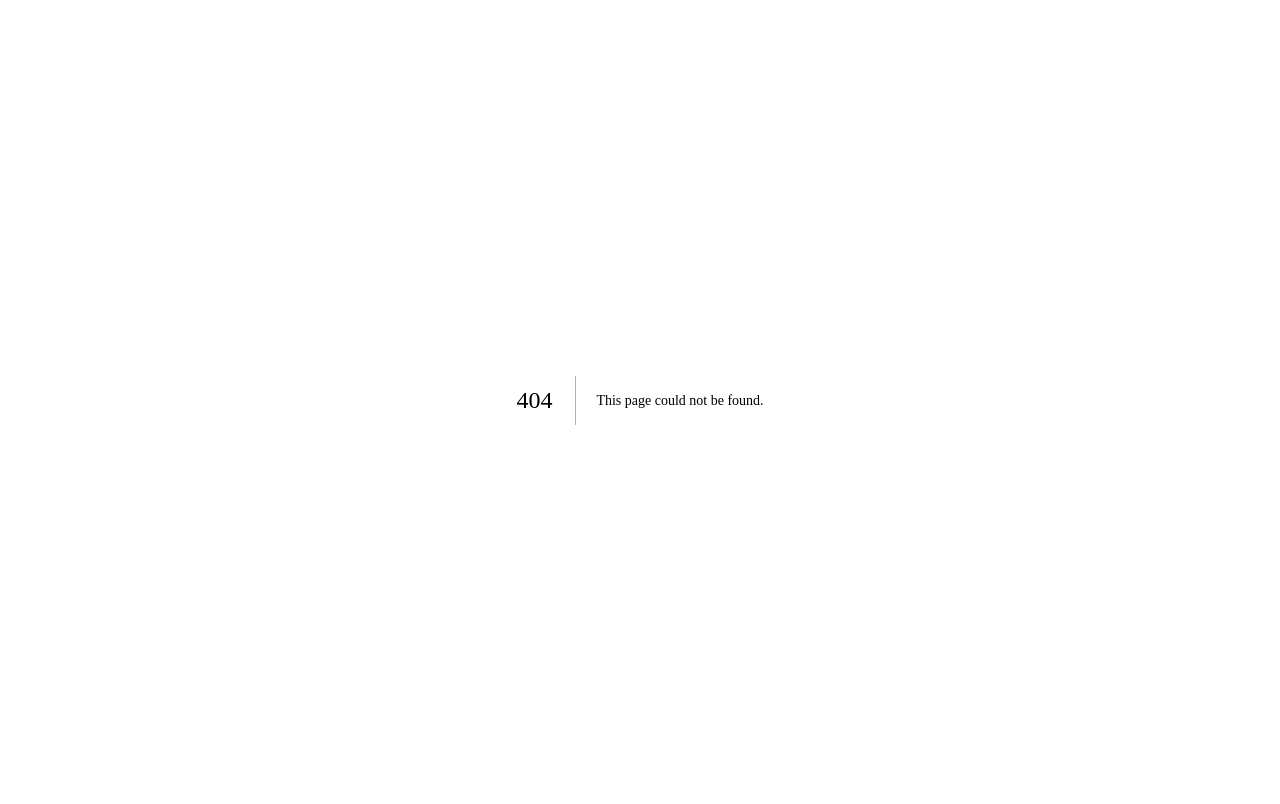
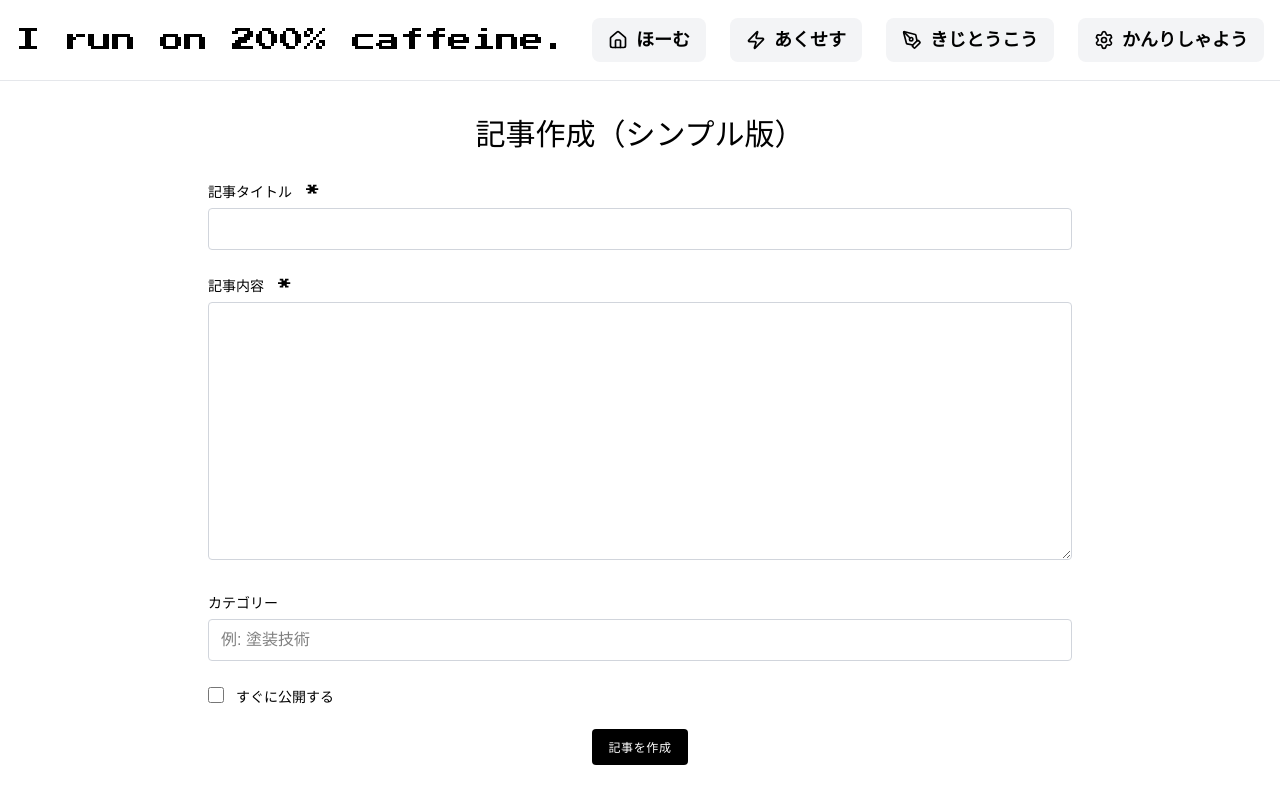
Before and after one commit to yuinukai/iro_ni_ikiru, a Next.js app: page /admin/simple in a window 1280 px wide. Before the commit this address had no page. Shown: the top 804 px of the page. Built offline with nearby package versions, Linux system fonts and the light colour scheme.

Commit message:
Add simple memory-based database for Vercel compatibility

```diff
--- /dev/null
+++ b/src/app/admin/simple/page.tsx
@@ -0,0 +1,148 @@
+'use client';
+
+import { useState } from 'react';
+import { motion } from 'framer-motion';
+import Navigation from '@/components/Navigation';
+
+export default function SimpleAdminPage() {
+  const [title, setTitle] = useState('');
+  const [content, setContent] = useState('');
+  const [category, setCategory] = useState('');
+  const [published, setPublished] = useState(false);
+  const [loading, setLoading] = useState(false);
+  const [message, setMessage] = useState('');
+
+  const handleSubmit = async (e: React.FormEvent) => {
+    e.preventDefault();
+
+    if (!title || !content) {
+      setMessage('タイトルと内容は必須です');
+      return;
+    }
+
+    setLoading(true);
+    setMessage('');
+
+    try {
+      const response = await fetch('/api/articles/simple', {
+        method: 'POST',
+        headers: { 'Content-Type': 'application/json' },
+        body: JSON.stringify({
+          title,
+          content,
+          category,
+          published
+        })
+      });
+
+      const data = await response.json();
+
+      if (response.ok) {
+        setMessage('記事を作成しました！');
+        // フォームをリセット
+        setTitle('');
+        setContent('');
+        setCategory('');
+        setPublished(false);
+      } else {
+        setMessage(`エラー: ${data.error}`);
+      }
+    } catch (error) {
+      setMessage(`エラー: ${error}`);
+    } finally {
+      setLoading(false);
+    }
+  };
+
+  return (
+    <>
+      <Navigation />
+      <main className="min-h-screen pt-20 pb-20 bg-white text-black">
+        <div className="container mx-auto px-4 py-8 max-w-4xl">
+          <motion.h1
+            className="text-3xl font-bold mb-8 press-start-2p-regular text-center"
+            initial={{ opacity: 0, y: -20 }}
+            animate={{ opacity: 1, y: 0 }}
+            transition={{ duration: 0.8 }}
+          >
+            記事作成（シンプル版）
+          </motion.h1>
+
+          {message && (
+            <div className={`mb-6 p-4 rounded ${message.includes('エラー') ? 'bg-red-100 text-red-700' : 'bg-green-100 text-green-700'} press-start-2p-regular text-sm`}>
+              {message}
+            </div>
+          )}
+
+          <form onSubmit={handleSubmit} className="space-y-6">
+            <div>
+              <label className="block text-sm font-bold mb-2 press-start-2p-regular">
+                記事タイトル *
+              </label>
+              <input
+                type="text"
+                value={title}
+                onChange={(e) => setTitle(e.target.value)}
+                className="w-full px-3 py-2 border border-gray-300 rounded focus:outline-none focus:border-black"
+                required
+              />
+            </div>
+
+            <div>
+              <label className="block text-sm font-bold mb-2 press-start-2p-regular">
+                記事内容 *
+              </label>
+              <textarea
+                value={content}
+                onChange={(e) => setContent(e.target.value)}
+                rows={10}
+                className="w-full px-3 py-2 border border-gray-300 rounded focus:outline-none focus:border-black"
+                required
+              />
+            </div>
+
+            <div>
+              <label className="block text-sm font-bold mb-2 press-start-2p-regular">
+                カテゴリー
+              </label>
+              <input
+                type="text"
+                value={category}
+                onChange={(e) => setCategory(e.target.value)}
+                className="w-full px-3 py-2 border border-gray-300 rounded focus:outline-none focus:border-black"
+                placeholder="例: 塗装技術"
+              />
+            </div>
+
+            <div className="flex items-center space-x-3">
+              <input
+                type="checkbox"
+                id="published"
+                checked={published}
+                onChange={(e) => setPublished(e.target.checked)}
+                className="w-4 h-4"
+              />
+              <label htmlFor="published" className="text-sm press-start-2p-regular">
+                すぐに公開する
+              </label>
+            </div>
+
+            <div className="flex justify-center">
+              <motion.button
+                type="submit"
+                disabled={loading}
+                className={`px-8 py-3 text-white rounded transition-colors press-start-2p-button text-sm ${
+                  loading ? 'bg-gray-400' : 'bg-black hover:bg-gray-800'
+                }`}
+                whileHover={{ scale: loading ? 1 : 1.05 }}
+                whileTap={{ scale: loading ? 1 : 0.95 }}
+              >
+                {loading ? '作成中...' : '記事を作成'}
+              </motion.button>
+            </div>
+          </form>
+        </div>
+      </main>
+    </>
+  );
+}
--- /dev/null
+++ b/src/app/api/articles/simple/route.ts
@@ -0,0 +1,114 @@
+import { NextRequest, NextResponse } from 'next/server'
+
+// シンプルなメモリ内データストア（Vercel対応）
+let articles: Array<{
+  id: string
+  title: string
+  content: string
+  excerpt?: string
+  slug: string
+  published: boolean
+  featured: boolean
+  category?: string
+  tags: string[]
+  imageUrl?: string
+  author: string
+  createdAt: Date
+  updatedAt: Date
+  publishedAt?: Date
+}> = [
+  {
+    id: '1',
+    title: 'いろにいきる！へようこそ',
+    content: `# ウェルカムメッセージ
+
+いろにいきる！へようこそ。
+塗装業界の革新的なメディアサイトです。
+
+## 特徴
+- Press Start 2P フォント
+- レスポンシブデザイン
+- 管理者機能
+
+ぜひお楽しみください！`,
+    excerpt: 'サイトの紹介記事です。',
+    slug: 'welcome-to-iro-ni-ikiru',
+    published: true,
+    featured: true,
+    category: 'お知らせ',
+    tags: ['ウェルカム', '紹介', 'サイト'],
+    imageUrl: 'https://via.placeholder.com/400x300?text=Welcome+Image',
+    author: '管理者',
+    createdAt: new Date(),
+    updatedAt: new Date(),
+    publishedAt: new Date()
+  }
+]
+
+// GET /api/articles/simple - 記事一覧取得
+export async function GET() {
+  try {
+    return NextResponse.json({
+      articles: articles.filter(article => article.published),
+      total: articles.filter(article => article.published).length,
+      page: 1,
+      limit: 10
+    })
+  } catch (error) {
+    return NextResponse.json(
+      { error: 'Failed to fetch articles' },
+      { status: 500 }
+    )
+  }
+}
+
+// POST /api/articles/simple - 新しい記事作成
+export async function POST(request: NextRequest) {
+  try {
+    const body = await request.json()
+    const { title, content, excerpt, category, tags, published = false } = body
+
+    if (!title || !content) {
+      return NextResponse.json(
+        { error: 'Title and content are required' },
+        { status: 400 }
+      )
+    }
+
+    const slug = title.toLowerCase()
+      .replace(/[^a-z0-9\s-]/g, '')
+      .replace(/\s+/g, '-')
+      .replace(/-+/g, '-')
+      .trim('-') + '-' + Date.now()
+
+    const newArticle = {
+      id: Date.now().toString(),
+      title,
+      content,
+      excerpt: excerpt || content.substring(0, 100) + '...',
+      slug,
+      published: !!published,
+      featured: false,
+      category: category || '',
+      tags: Array.isArray(tags) ? tags : [],
+      imageUrl: 'https://via.placeholder.com/400x300?text=Article+Image',
+      author: '管理者',
+      createdAt: new Date(),
+      updatedAt: new Date(),
+      publishedAt: published ? new Date() : undefined
+    }
+
+    articles.push(newArticle)
+
+    return NextResponse.json({
+      ...newArticle,
+      message: 'Article created successfully'
+    }, { status: 201 })
+  } catch (error) {
+    console.error('Error creating article:', error)
+    return NextResponse.json(
+      { error: 'Failed to create article', details: error instanceof Error ? error.message : 'Unknown error' },
+      { status: 500 }
+    )
+  }
+}
```
